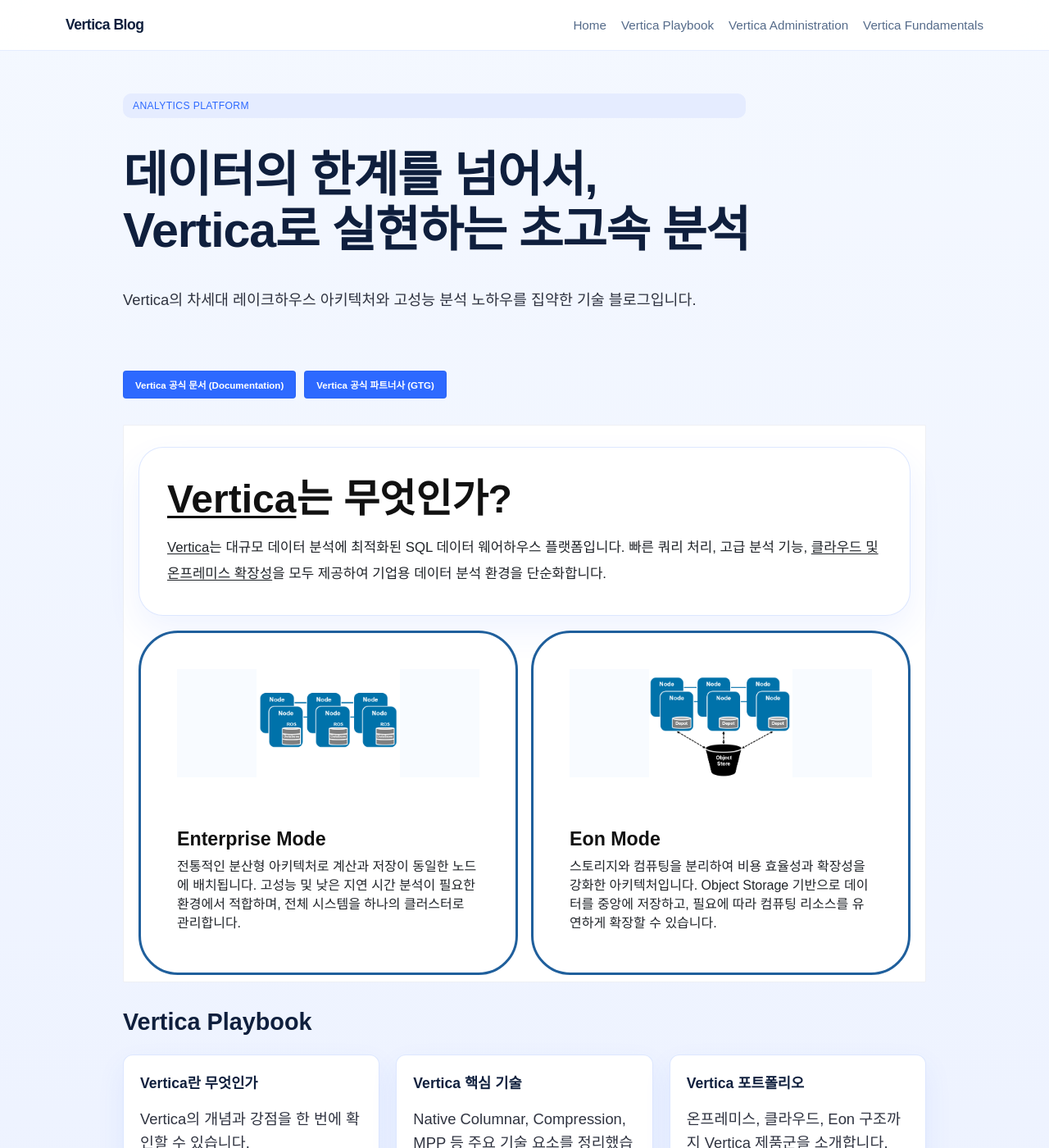
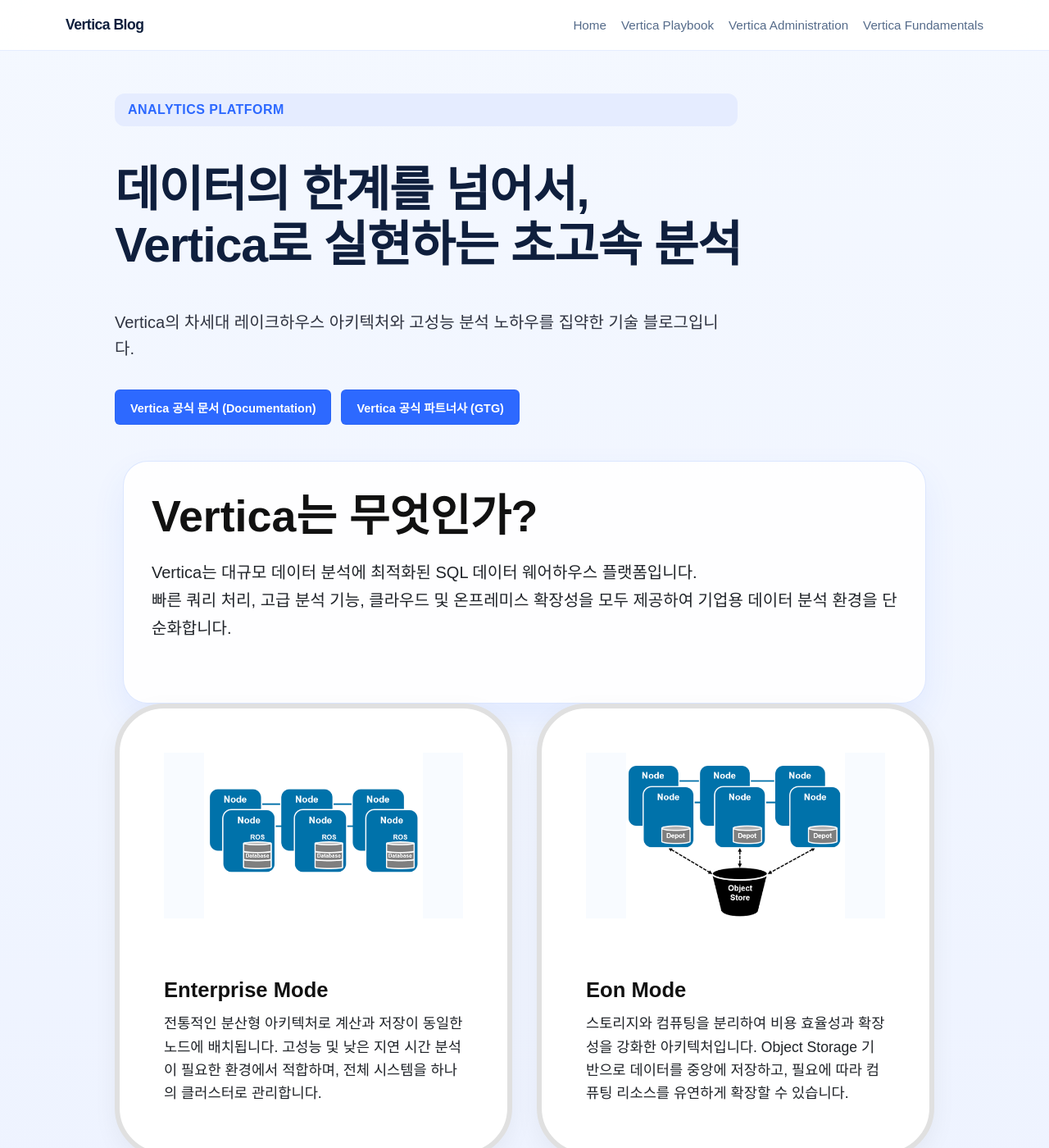
Before and after one commit to JIN0326/vertica_blog, a Jekyll site: the page built from index.md, in a window 1280 px wide and 1400 px high. Shown: the whole window at 82% size. Built offline with Jekyll 4.4.1, drawn with Linux system fonts in a browser that asks for light colours; part of the change alters nothing that is shown.

```diff
--- a/index.md
+++ b/index.md
@@ -28,7 +28,7 @@ layout: default
   }
 
   .site-content {
-    width: min(980px, calc(100% - 42px));
+    width: min(1000px, calc(100% - 42px)); /* 전체 콘텐츠 폭을 약간 넓혔습니다. (980px -> 1000px) */
     padding: 44px 0 64px;
   }
 
@@ -55,19 +55,20 @@ layout: default
     line-height: 1.6;
   }
 
+  /* 1. 상단 ANALYTICS PLATFORM 크기 좀 더 크게 */
   .eyebrow {
     display: flex;
     width: min(100%, 760px);
-    min-height: 30px;
+    min-height: 40px; /* (변경) 높이 증가 30px -> 40px */
     align-items: center;
-    padding: 0 12px;
-    border-radius: 10px;
+    padding: 0 16px; /* (변경) 패딩 조정 12px -> 16px */
+    border-radius: 12px; /* (변경) 곡률 조정 10px -> 12px */
     background: #e5ecff;
     color: var(--accent);
-    font-size: 0.76rem;
+    font-size: 1rem; /* (변경) 글씨 크기 크게 0.76rem -> 1rem */
     text-transform: uppercase;
     letter-spacing: 0.03em;
-    margin-bottom: 16px;
+    margin-bottom: 24px; /* (변경) 여백 증가 16px -> 24px */
   }
 
   .hero-container {
@@ -78,46 +79,63 @@ layout: default
     width: 100%;
   }
 
+  /* 2. Vertica의 차세대 ~ 문구 글씨 조금 더 크게 */
+  .hero-content p {
+    font-size: 1.25rem; /* (변경) 글씨 크기 증가 1.15rem -> 1.25rem */
+    font-weight: 500;   /* (변경) 가독성을 위해 굵기 약간 추가 */
+    margin: 1.5rem 0 1.5rem; /* (변경) 위아래 여백 조정 */
+    /* text-align: left; /* (추가) 왼쪽 정렬 - p태그 기본값이 왼쪽 정렬이라 명시하지 않아도 됩니다. */
+  }
+
+  /* 3. Vertica 공식 문서 및 파트너사 링크 굵게 + 위로 이동 */
   .link-container {
     display: flex;
-    gap: 10px;
-    margin-top: 20px;
+    gap: 12px; /* (변경) 간격 조정 10px -> 12px */
+    margin-top: -10px; /* (변경) 위치 위로 이동 (양수에서 음수로 변경) */
+    margin-bottom: 30px; /* (추가) 아래 summary-section과의 간격 확보 */
     flex-wrap: wrap;
   }
 
   .link-container a {
-    padding: 8px 14px;
+    padding: 10px 18px; /* (변경) 패딩 조정 8px 14px -> 10px 18px */
     background-color: var(--accent);
     color: white;
-    border-radius: 4px;
-    font-weight: bold;
-    font-size: 0.72rem;
+    border-radius: 6px; /* (변경) 곡률 조정 4px -> 6px */
+    font-weight: 800; /* (변경) 더 굵게 bold -> 800 */
+    font-size: 0.9rem; /* (변경) 글씨 크기 크게 0.72rem -> 0.9rem */
     border: 1px solid rgba(15, 31, 61, 0.06);
   }
 
+  /* 4. Vertica는 무엇인가? ~ 글씨 크게 및 그림과 공간 구분 없애기 */
   .summary-section {
-    padding: 26px 18px 8px;
-    background-color: var(--card-bg);
-    border-radius: 2px;
-    margin-top: 28px;
-    border: 1px solid rgba(18, 48, 95, 0.07);
+    padding: 0px 0px 8px; /* (변경) 패딩 최소화 - 테두리와 배경색을 없애기 위해 0으로 */
+    background-color: transparent; /* (변경) 배경색 투명화 */
+    border-radius: 0px; /* (변경) 곡률 제거 */
+    margin-top: 10px; /* (변경) 여백 조정 */
+    border: none; /* (변경) 테두리 제거 */
   }
 
   .summary-inner {
-    margin-bottom: 18px;
+    margin-bottom: 0px; /* (변경) 아래 architecture-grid와의 간격 제거 */
   }
 
+  /* Vertica는 무엇인가? 제목 크기 */
   .summary-inner h2 {
     margin: 0;
     color: #111111;
-    font-size: clamp(2rem, 3.8vw, 3rem);
+    font-size: clamp(2.4rem, 4.2vw, 3.4rem); /* (변경) 글씨 크기 증가 - clamp값 조정 */
     line-height: 1.2;
+    margin-bottom: 20px; /* (추가) 본문과의 간격 */
   }
 
+  /* Vertica는 무엇인가? 본문 크기 */
   .summary-inner p {
-    margin-top: 14px;
+    margin-top: 0px;
+    margin-bottom: 40px; /* (변경) 아래 그림과의 간격 */
     color: #202429;
-    max-width: 900px;
+    max-width: none; /* (변경) 최대 폭 제한 제거 */
+    font-size: 1.25rem; /* (변경) 글씨 크기 크게 1.15rem -> 1.25rem */
+    line-height: 1.7; /* (변경) 줄 간격 조정 */
   }
 
   .headline-mark {
@@ -133,28 +151,31 @@ layout: default
 
   .architecture-grid {
     display: flex;
-    gap: 16px;
+    gap: 30px; /* (변경) 그림 사이 간격 증가 16px -> 30px */
     flex-wrap: wrap;
+    margin-top: 0px; /* (추가) summary-inner와의 간격 제거 */
   }
 
+  /* 5. Enterprise/Eon Mode 그림 크게 및 테두리 변경 */
   .mode-card {
     flex: 1;
     min-width: 300px;
-    border: 3px solid var(--mode-border);
-    padding: 20px 20px 24px;
-    border-radius: 48px;
+    border: 6px solid #e0e0e0; /* (변경) 테두리 색상 및 두께 변경 var(--mode-border) -> #e0e0e0, 3px -> 6px */
+    padding: 30px 30px 34px; /* (변경) 패딩 증가 20px -> 30px */
+    border-radius: 60px; /* (변경) 곡률 증가 48px -> 60px */
     display: flex;
     flex-direction: column;
     background: #ffffff;
+    box-shadow: 0 10px 30px rgba(0,0,0,0.05); /* (추가) 약한 그림자 효과 */
   }
 
   .mode-card > div:first-child {
     width: 100%;
-    height: 180px;
+    height: 250px; /* (변경) 그림 영역 높이 증가 180px -> 250px */
     display: flex;
     align-items: center;
     justify-content: center;
-    margin-bottom: 8px;
+    margin-bottom: 15px; /* (변경) 간격 증가 8px -> 15px */
     overflow: hidden;
   }
 
@@ -165,22 +186,23 @@ layout: default
   }
 
   .mode-card h3 {
-    margin: 6px 0 8px;
+    margin: 10px 0 12px; /* (변경) 간격 조정 */
     color: #111111;
+    font-size: 1.6rem; /* (추가) 제목 크기 증가 */
   }
 
   .mode-card p {
     margin: 0;
     max-width: none;
     color: #202429;
-    font-size: 1rem;
-    line-height: 1.45;
+    font-size: 1.1rem; /* (변경) 글씨 크기 증가 1rem -> 1.1rem */
+    line-height: 1.6; /* (변경) 줄 간격 조정 1.45 -> 1.6 */
   }
 
   .playbook-section,
   .administration-section,
   .fundamentals-section {
-    margin-top: 28px;
+    margin-top: 40px; /* (변경) 간격 증가 28px -> 40px */
   }
 
   .cards {
@@ -227,11 +249,12 @@ layout: default
     }
 
     .summary-section {
-      padding: 20px 12px 4px;
+      padding: 0px 0px 4px; /* (변경) 모바일 패딩 조정 */
     }
 
     .mode-card {
-      border-radius: 30px;
+      border-radius: 40px; /* (변경) 모바일 곡률 조정 */
+      border-width: 4px; /* (변경) 모바일 테두리 두께 조정 */
     }
   }
 </style>
@@ -239,7 +262,7 @@ layout: default
 <div class="hero-container">
 
   <div class="hero-content">
-    <span class="eyebrow">Analytics Platform</span>
+    <span class="eyebrow" style="font-weight: bold;">Analytics Platform</span>
     <h1>데이터의 한계를 넘어서, <br> Vertica로 실현하는 초고속 분석</h1>
     <p>Vertica의 차세대 레이크하우스 아키텍처와 고성능 분석 노하우를 집약한 기술 블로그입니다.</p>
     <div class="link-container">
@@ -255,8 +278,9 @@ layout: default
 
 <section class="summary-section">
   <div class="summary-inner">
-    <h2><span class="headline-mark">Vertica</span>는 무엇인가?</h2>
-    <p><span class="inline-mark">Vertica</span>는 대규모 데이터 분석에 최적화된 SQL 데이터 웨어하우스 플랫폼입니다. 빠른 쿼리 처리, 고급 분석 기능, <span class="inline-mark">클라우드 및 온프레미스 확장성</span>을 모두 제공하여 기업용 데이터 분석 환경을 단순화합니다.</p>
+    <h2>Vertica는 무엇인가?</h2>
+    <p>Vertica는 대규모 데이터 분석에 최적화된 SQL 데이터 웨어하우스 플랫폼입니다. <br>
+    빠른 쿼리 처리, 고급 분석 기능, 클라우드 및 온프레미스 확장성을 모두 제공하여 기업용 데이터 분석 환경을 단순화합니다.</p>
   </div>
 
   <div class="architecture-grid">
```
